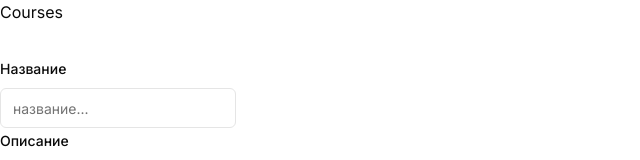
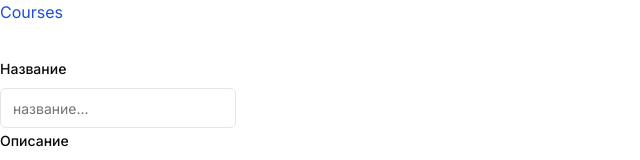
Before and after one commit to kalpovskii/core, a Next.js app: page / in a window 1280 px wide. Shown: the top 160 px of the page, without its empty margins (0-640 px from the left). Built offline with nearby package versions, Linux system fonts and the light colour scheme; no server answers; the database is empty.

Commit message:
:lipstick: Update h1 color

```diff
--- a/src/app/page.tsx
+++ b/src/app/page.tsx
@@ -4,7 +4,7 @@ import { CreateCourseForm } from "@/features/courses-list/pub/create-course-form
 export default async function Home() {
   return (
     <main className="flex flex-col gap-8 row-start-2 sm:items-start">
-      <h1>Courses</h1>
+      <h1 className="text-blue-700">Courses</h1>
       <CreateCourseForm revalidatePagePath="/" className="max-w-[300px]" />
       <CoursesList revalidatePagePath="/" />
     </main>
```
